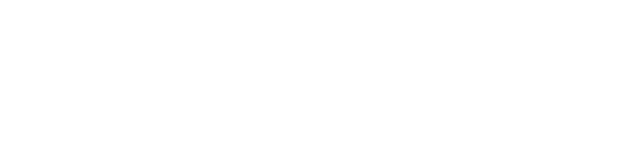
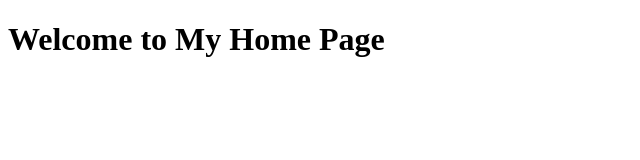
Before and after one commit to phoneayemin-dev/learn-git, a plain HTML site: page web/index.html in a window 1280 px wide. Shown: the whole page, without its empty margins (0-640 px from the left). Drawn offline with Linux system fonts and the light colour scheme.

Commit message:
fix index file

```diff
--- a/web/index.html
+++ b/web/index.html
@@ -1,9 +1,9 @@
 <!DOCTYPE html>
 <html>
 <head>
-	<title>My Home Page</title>
+	<title>Home Page</title>
 </head>
 <body>
-
+	<h1>Welcome to My Home Page</h1>
 </body>
 </html>
```
